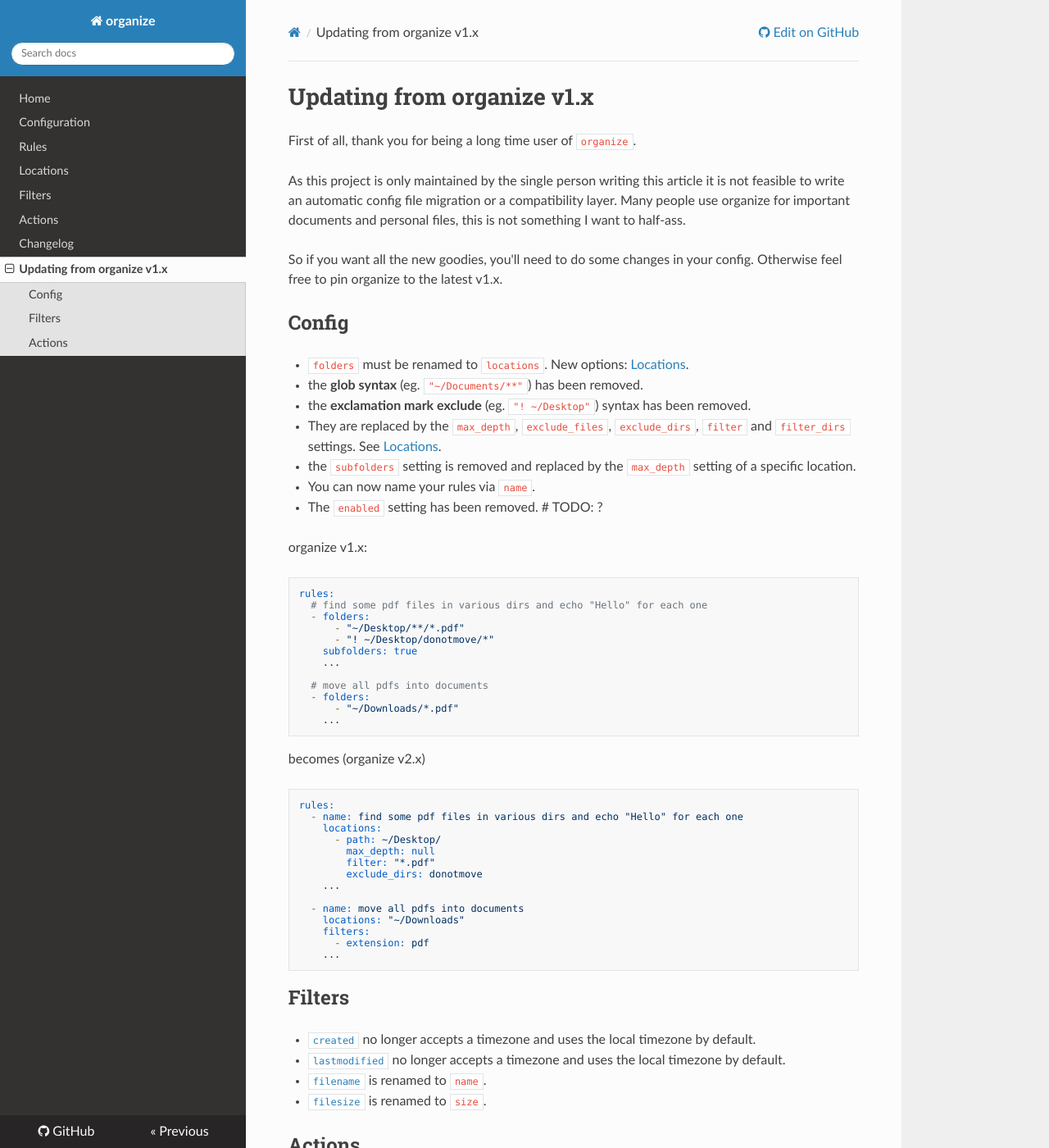
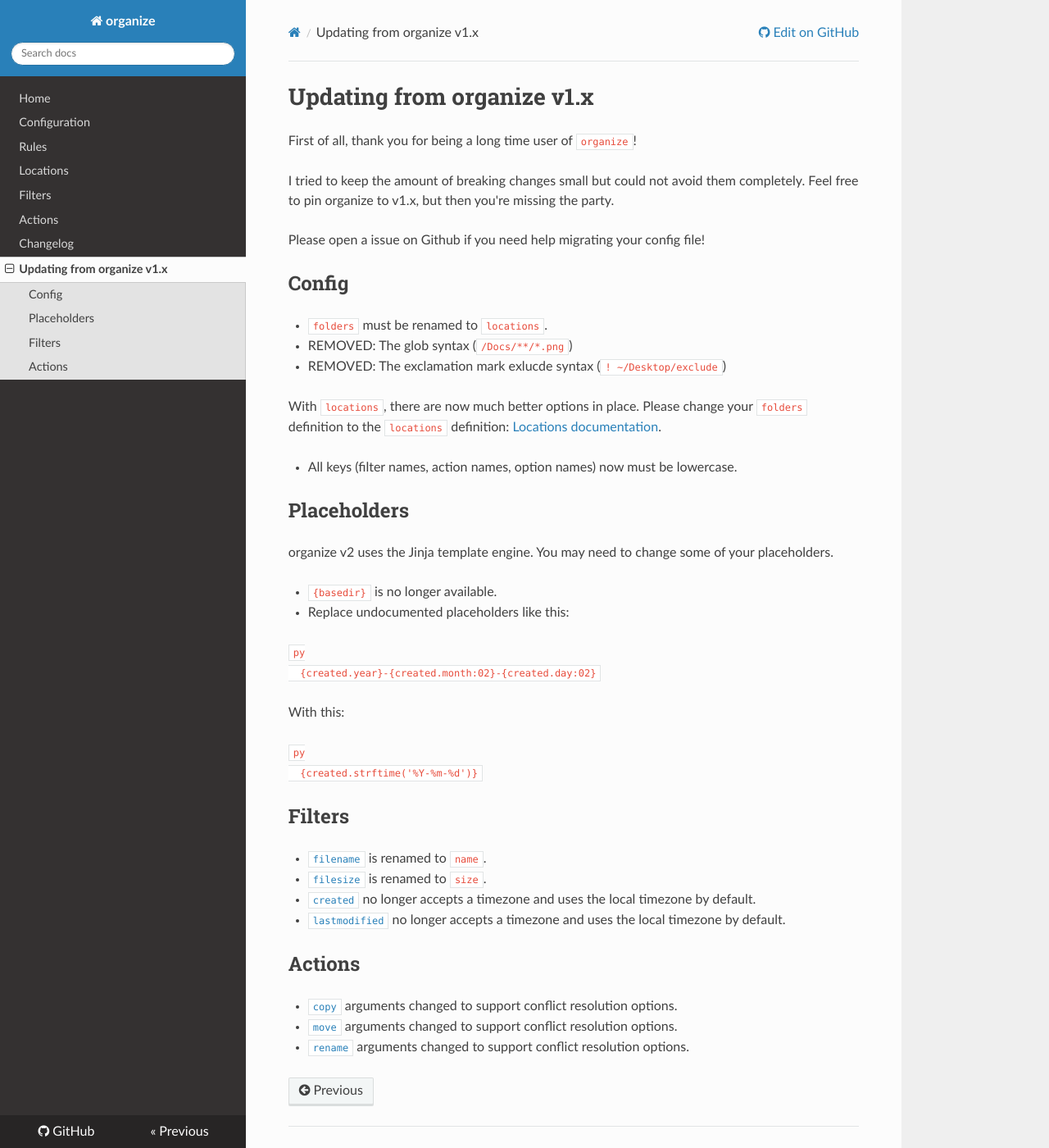
Before and after one commit to tfeldmann/organize, an MkDocs documentation site: the page built from docs/updating-from-v1.md, in a window 1280 px wide and 1400 px high. Shown: the whole window at 82% size. Built offline with MkDocs 1.6.1, drawn with Linux system fonts in a browser that asks for light colours; nearby versions of some CDN libraries.

Commit message:
updated docs

````diff
--- a/docs/updating-from-v1.md
+++ b/docs/updating-from-v1.md
@@ -1,76 +1,49 @@
 # Updating from organize v1.x
 
-First of all, thank you for being a long time user of `organize`.
+First of all, thank you for being a long time user of `organize`!
 
-As this project is only maintained by the single person writing this article it is not
-feasible to write an automatic config file migration or a compatibility layer.
-Many people use organize for important documents and personal files, this is not
-something I want to half-ass.
+I tried to keep the amount of breaking changes small but could not avoid them
+completely. Feel free to pin organize to v1.x, but then you're missing the party.
 
-So if you want all the new goodies, you'll need to do some changes in your config.
-Otherwise feel free to pin organize to the latest v1.x.
-
-<!--
-Alternative for
-{created.year}-{created.month:02}-{created.day:02}
-
--->
+Please open a issue on Github if you need help migrating your config file!
 
 ## Config
 
-- `folders` must be renamed to `locations`. New options: [Locations](locations.md).
-  - the **glob syntax** (eg. `"~/Documents/**"`) has been removed.
-  - the **exclamation mark exclude** (eg. `"! ~/Desktop"`) syntax has been removed.
-  - They are replaced by the `max_depth`, `exclude_files`, `exclude_dirs`, `filter` and
-    `filter_dirs` settings. See [Locations](locations.md).
-- the `subfolders` setting is removed and replaced by the `max_depth` setting
-  of a specific location.
-- You can now name your rules via `name`.
-- The `enabled` setting has been removed. # TODO: ?
+- `folders` must be renamed to `locations`.
+- REMOVED: The glob syntax (`/Docs/**/*.png`)
+- REMOVED: The exclamation mark exlucde syntax (`! ~/Desktop/exclude`)
 
-organize v1.x:
+With `locations`, there are now much better options in place.
+Please change your `folders` definition to the `locations` definition: [Locations documentation](locations.md).
 
-```yml
-rules:
-  # find some pdf files in various dirs and echo "Hello" for each one
-  - folders:
-      - "~/Desktop/**/*.pdf"
-      - "! ~/Desktop/donotmove/*"
-    subfolders: true
-    ...
+- All keys (filter names, action names, option names) now must be lowercase.
 
-  # move all pdfs into documents
-  - folders:
-      - "~/Downloads/*.pdf"
-    ...
-```
+## Placeholders
 
-becomes (organize v2.x)
+organize v2 uses the Jinja template engine. You may need to change some of your placeholders.
 
-```yml
-rules:
-  - name: find some pdf files in various dirs and echo "Hello" for each one
-    locations:
-      - path: ~/Desktop/
-        max_depth: null
-        filter: "*.pdf"
-        exclude_dirs: donotmove
-    ...
+- `{basedir}` is no longer available.
+- Replace undocumented placeholders like this:
 
-  - name: move all pdfs into documents
-    locations: "~/Downloads"
-    filters:
-      - extension: pdf
-    ...
-```
+  ```py
+  {created.year}-{created.month:02}-{created.day:02}
+  ```
+
+  With this:
+
+  ```py
+  {created.strftime('%Y-%m-%d')}
+  ```
 
 ## Filters
 
+- [`filename`](filters.md#name) is renamed to `name`.
+- [`filesize`](filters.md#size) is renamed to `size`.
 - [`created`](filters.md#created) no longer accepts a timezone and uses the local timezone by default.
 - [`lastmodified`](filters.md#lastmodified) no longer accepts a timezone and uses the local timezone by default.
-- [`filename`](filters.md#name) is renamed to `name`.
-- [`filesize`](filters.md#size) is renamed to `size`.
 
 ## Actions
 
-- [`copy`](actions.md#copy) arguments changed.
+- [`copy`](actions.md#copy) arguments changed to support conflict resolution options.
+- [`move`](actions.md#move) arguments changed to support conflict resolution options.
+- [`rename`](actions.md#rename) arguments changed to support conflict resolution options.
````
Also changed, not shown: CHANGELOG.md (+3 -5 lines), testconf.yaml (deleted, +0 -8 lines), 2 other files.
